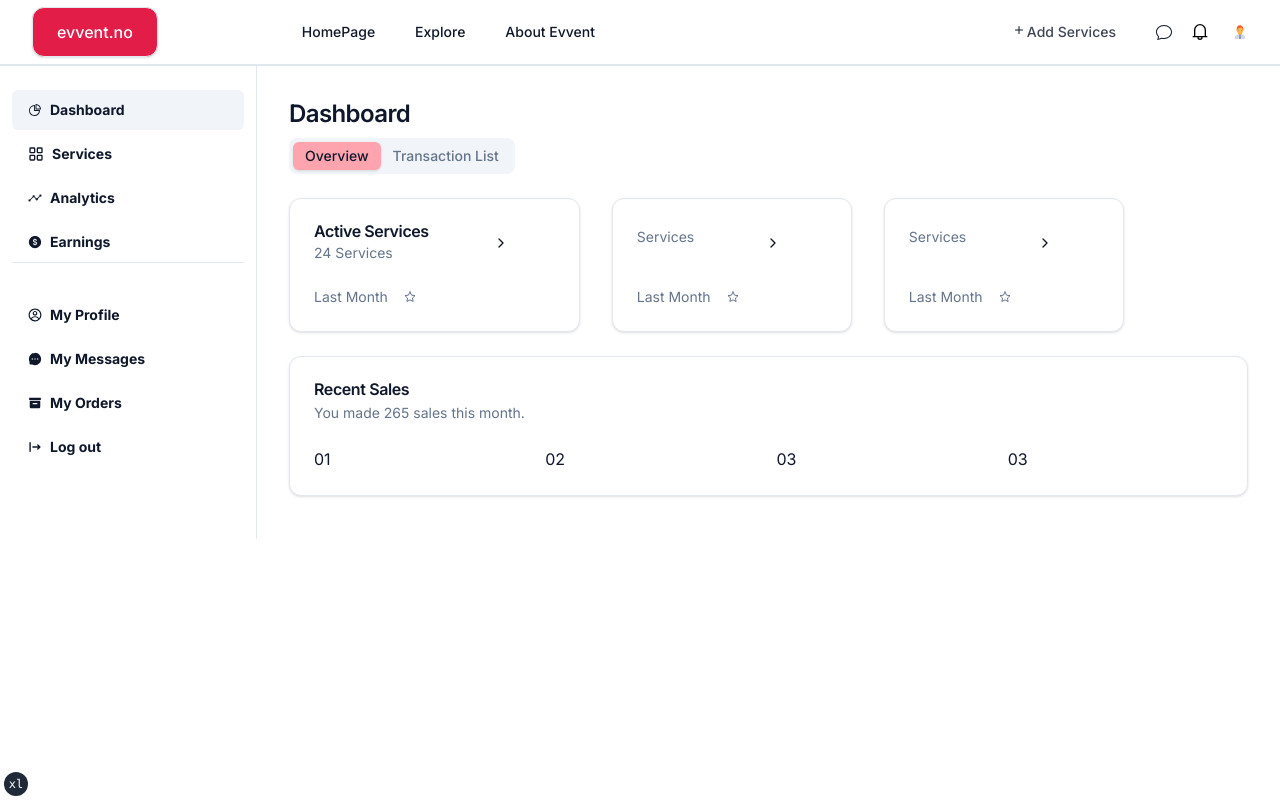
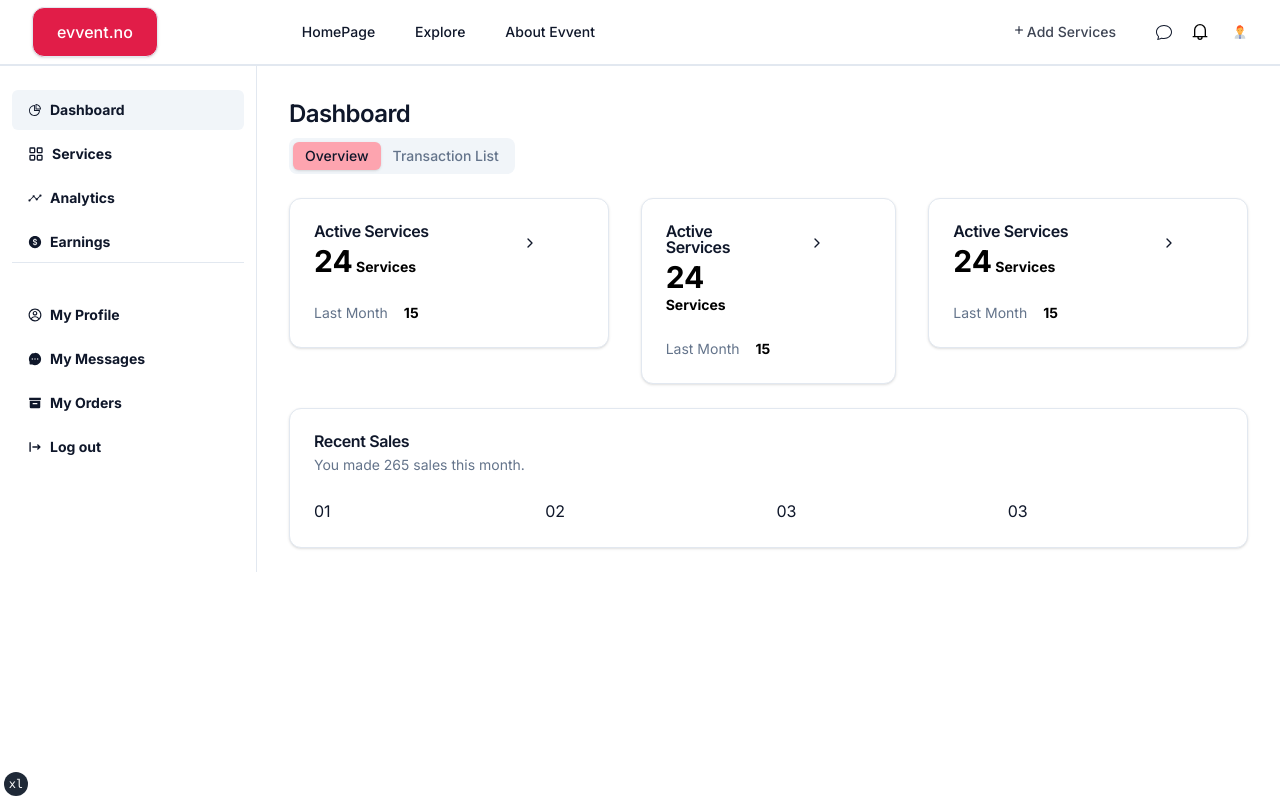
Before and after one commit to shehanp12/EVVENT-AS-assignment-, a Next.js app: page / in a window 1280 px wide. Built offline with nearby package versions, Linux system fonts and the light colour scheme.

Commit message:
metrix implementation

```diff
--- a/app/page.tsx
+++ b/app/page.tsx
@@ -58,7 +58,7 @@ export default function IndexPage() {
                       </TabsContent>
                     </div>
 
-                    <div className="flex items-stretch">
+                    <div className="grid grid-cols-3 ">
                       <div className="">
                         <ServiceCard
                           title="Active Services"
@@ -66,10 +66,16 @@ export default function IndexPage() {
                         />
                       </div>
                       <div className="px-8">
-                        <ServiceCard />
+                      <ServiceCard
+                          title="Active Services"
+                          serviceNumber="24"
+                        />
                       </div>
                       <div className="">
-                        <ServiceCard />
+                      <ServiceCard
+                          title="Active Services"
+                          serviceNumber="24"
+                        />
                       </div>
                     </div>
                     <div className=" flex-start; ">
--- a/components/ui/Cards/servicesCard.tsx
+++ b/components/ui/Cards/servicesCard.tsx
@@ -27,7 +27,12 @@ export function ServiceCard(props: any) {
           <div className="space-y-1">
             <CardTitle>{props.title}</CardTitle>
             <div className="px-8"></div>
-            <CardDescription>{props.serviceNumber} Services</CardDescription>
+
+            <CardDescription>
+              <p className="text-1xl font-bold text-black "
+            > <span className="text-3xl">{props.serviceNumber}</span> Services</p>
+           </CardDescription>
+
           </div>
           <div className="ml-10">
             <DropdownMenu>
@@ -37,7 +42,7 @@ export function ServiceCard(props: any) {
                   style={{ background: "white" }}
                   className="px-2 "
                 >
-                  <ChevronRightIcon className="h-4 w-4 text-secondary-foreground" />
+                  <ChevronRightIcon className="h-4 w-4 text-secondary-foreground"  />
                 </Button>
               </DropdownMenuTrigger>
               <DropdownMenuContent
@@ -65,7 +70,7 @@ export function ServiceCard(props: any) {
           <div className="flex space-x-4 text-sm text-muted-foreground">
             <div className="flex items-center">Last Month</div>
             <div className="flex items-center">
-              <StarIcon className="mr-1 h-3 w-3" />
+             <p className="font-bold text-black">15</p>
             </div>
           </div>
         </CardContent>
```
Also changed, not shown: components/ui/Cards/metrics.tsx (added, +142 -0 lines).
